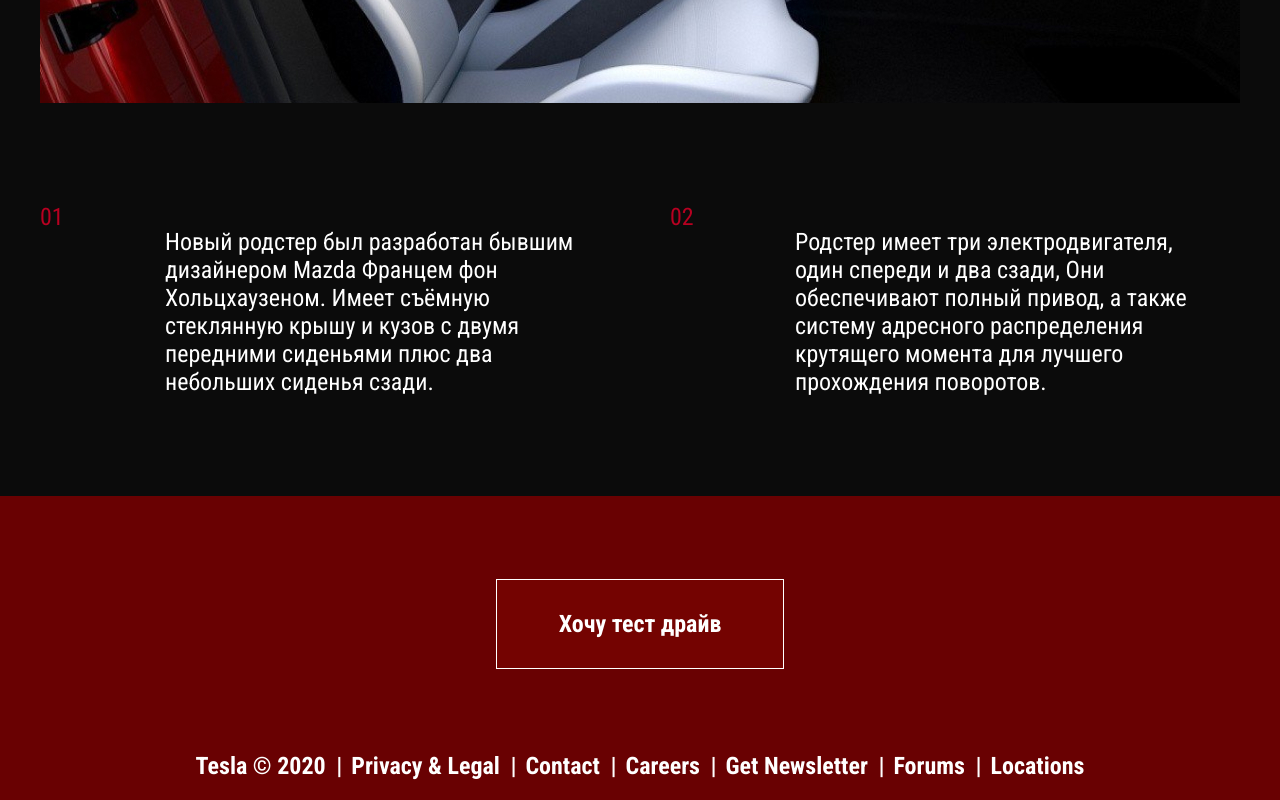
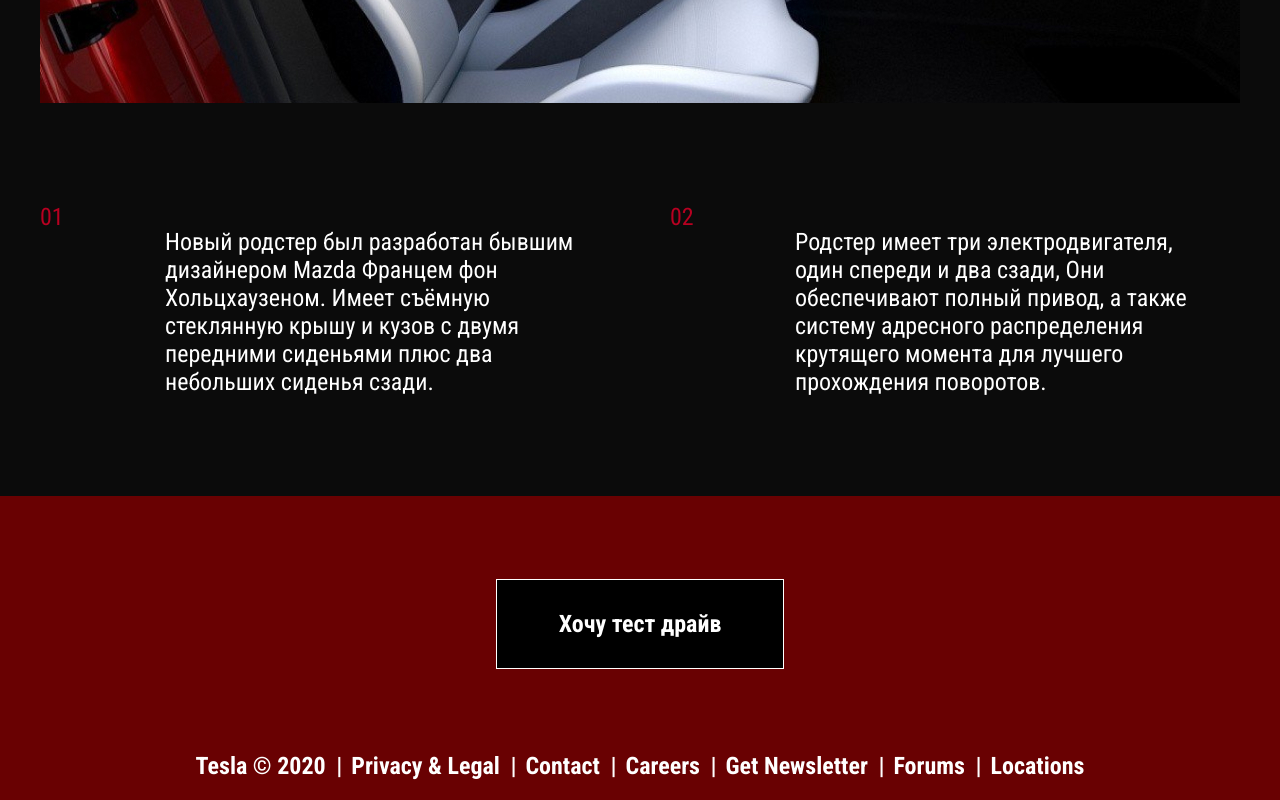
Before and after one commit to khrustalevDev/Tesla-Roadster-website, a plain HTML site: page index.html in a window 1280 px wide. In both pictures the pointer is over the link 640 px from the left and 3780 px from the top of the page. Shown: the part 3156-3956 px from the top of the page. Drawn offline with nearby package versions, Linux system fonts and the light colour scheme.

Commit message:
upd. lower button hover

```diff
--- a/css/style.css
+++ b/css/style.css
@@ -235,6 +235,10 @@
         margin-bottom: 83px;
     }
 
+    .footer-btn .button:hover {
+        background: #000;
+    }
+
     .footer-copy {
         text-align: center;
         font-weight: 700;
```
